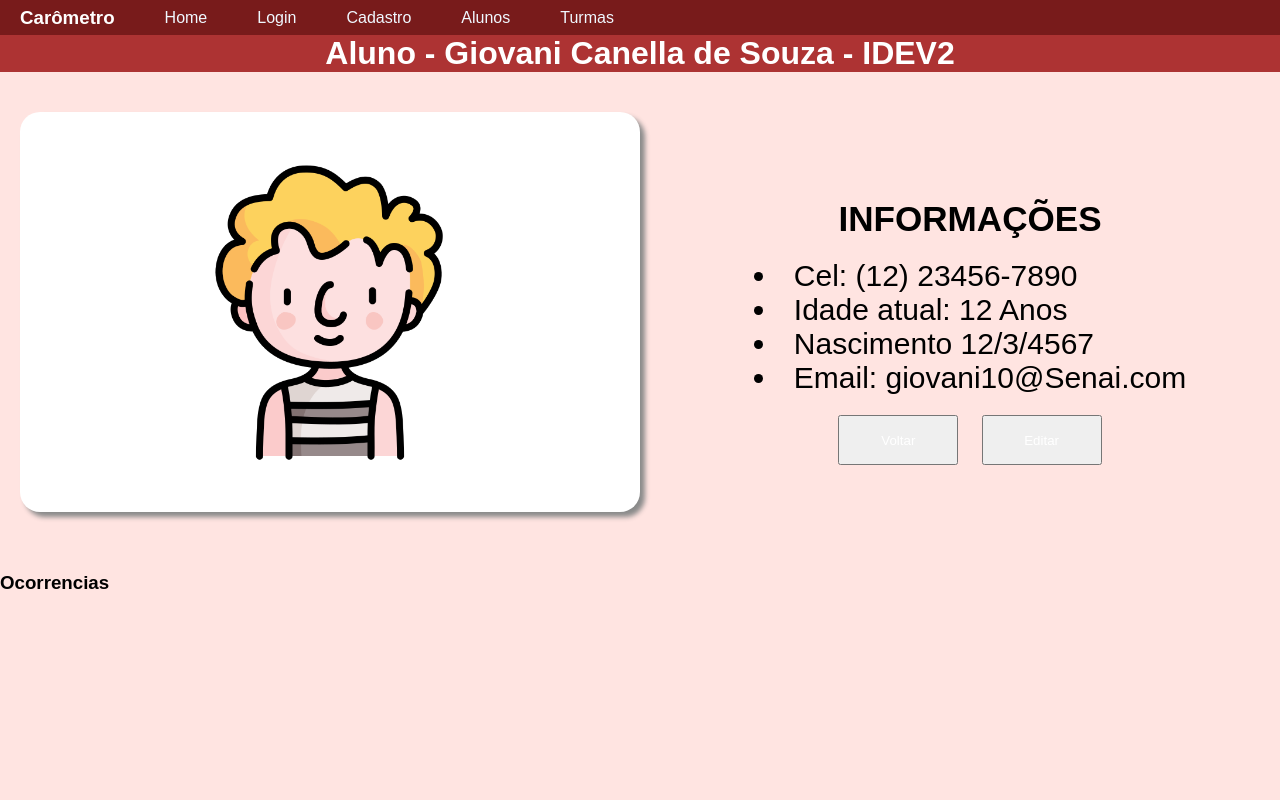
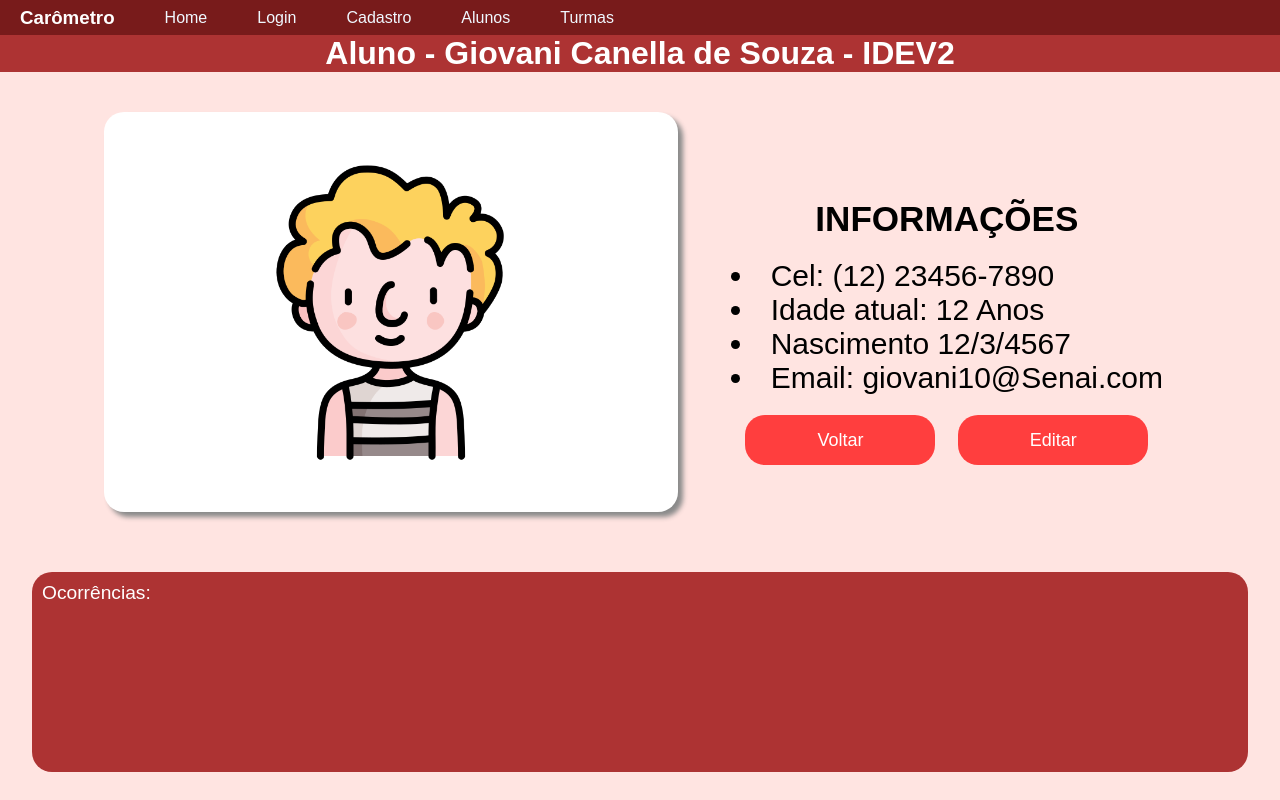
Before and after one commit to trevisaq/Carometro, a React (Vite) app: page /aluno1 in a window 1280 px wide. Built offline with nearby package versions, Linux system fonts and the light colour scheme.

Commit message:
outro commit foda

```diff
--- a/componentes/BarraInfo/barrainfo.jsx
+++ b/componentes/BarraInfo/barrainfo.jsx
@@ -1,11 +1,11 @@
-import "./barrainfo.css"
-export default function BarraInfo({img1, cssimg1, img2, cssimg2, img3, cssimg3, h1, cssh1, th3, cssth3}){
+import "./barrainfo.css" // Importa o css da barra de informações
+export default function BarraInfo({img1, cssimg1, img2, cssimg2, img3, cssimg3, th1, cssth1, th3, cssth3}){
     return(
         <div className="barrainfo">
             <img className={cssimg1} src={img1}></img>
+            <h1 className={cssth1}>{th1}</h1>
             <img className={cssimg2} src={img2}></img>
             <img className={cssimg3} src={img3}></img>
-            <h1 className={cssh1}>{h1}</h1>
             <h3 className={cssth3}>{th3}</h3>
         </div>
     )
--- a/componentes/Card/card.jsx
+++ b/componentes/Card/card.jsx
@@ -1,5 +1,5 @@
-import "./card.css"
-import { Link } from "react-router-dom"
+import { Link } from "react-router-dom" // Importa a biblioteca "Link" do react router dom
+import "./card.css" // Importa o css do card
 
 export default function Card({titulo, titulo2, informacao1, informacao2, informacao3, link1, link2, link3, cor, iconel}) {
     return(
--- a/componentes/CardAluno/card-a.jsx
+++ b/componentes/CardAluno/card-a.jsx
@@ -1,5 +1,5 @@
-import "./card-a.css"
-export default function CardAlunos({nome, icone}){
+import "./card-a.css" // Importa o css do card
+export default function CardAlunos({nome, icone}){ // Cria a função e define os parâmetros
     return(
         <div className="card-alunos">
             <img className="img-alunos" src={icone}></img>
--- a/componentes/Navbar/navbar.jsx
+++ b/componentes/Navbar/navbar.jsx
@@ -1,6 +1,6 @@
-import { Link } from "react-router-dom"
-import './navbar.css'
-export default function Navbar({titulo, text1, text2, text3, text4, text5, url1, url2, url3, url4, url5}) {
+import { Link } from "react-router-dom" // Importa a biblioteca "Link" do react router dom
+import './navbar.css' // Importa o css geral da navbar
+export default function Navbar({titulo, text1, text2, text3, text4, text5, url1, url2, url3, url4, url5}) { // Cria a função e define os parâmetros
     return(
         <div>
             <header className='header-navbar'>
--- a/src/assets/pages/Home.jsx
+++ b/src/assets/pages/Home.jsx
@@ -1,3 +1,4 @@
+// Importações - >
 import React from "react";
 import "../../App.jsx";
 import "./home.css";
@@ -36,11 +37,11 @@ export default function Home() {
       </div> */}
 
       <BarraInfo
-       img1="../src/img/IMAGETROLL.png"
+       img1={imagetroll}
        cssimg1="imagetroll"
-       img2="../src/img/SENAI.png"
+       img2={logosenai}
        cssimg2="logosenai-home"
-       img3="..src/img/PERFIL.png"
+       img3={iconhome}
        cssimg3="icon-home"/>
 
       <BarraInfo
--- a/src/assets/pages/aluno1.css
+++ b/src/assets/pages/aluno1.css
@@ -55,13 +55,39 @@
 .botoes-alunosindividuais{
     flex-direction: row;
     display: flex;
-    width: 50%;
+    width: 90%;
     justify-content: space-evenly;
 
 }
 
 .botao-aluno{
     height: 50px;
-    width: 120px;
+    width: 190px;
+    background-color: #FF3E3E;
+    font-size: large;
     color: white;
+    border: none;
+    border-radius: 20px;
 }
+
+.ocorrencias{
+    background-color: #AD3333;
+    height: 25vh;
+    width: 95vw;
+    border-radius: 20px;
+}
+
+.bege-aluno1{
+    display:flex;
+    justify-content: center;
+    align-items: center;
+    flex-direction: column;
+
+}
+
+.ocorrencias-texto{
+    color: white;
+    font-size: larger;
+    margin: 10px;
+
+}
--- a/src/assets/pages/aluno1.jsx
+++ b/src/assets/pages/aluno1.jsx
@@ -1,8 +1,6 @@
-
 import "./aluno1.css";
 import Navbar from "../../../componentes/Navbar/navbar";
 import BarraInfo from "../../../componentes/BarraInfo/barrainfo";
-import imagetroll from "../../img/IMAGETROLL.jpeg";
 
 export default function Aluno1(){
     return(
@@ -22,9 +20,8 @@ export default function Aluno1(){
                 url5=""
                 />
 
-                <div className="barrainfo">
-                    <h1>Aluno - Giovani Canella de Souza - IDEV2</h1>
-                </div>
+                <BarraInfo
+                th1="Aluno - Giovani Canella de Souza - IDEV2" />
 
 
 
@@ -48,7 +45,7 @@ export default function Aluno1(){
                         </div>
                     </div>
                     <div className="ocorrencias">
-                        <h3>Ocorrencias</h3>
+                        <p className="ocorrencias-texto">Ocorrências:</p>
                     </div>
                 </div>
             </div>
--- a/src/assets/pages/cadastro.jsx
+++ b/src/assets/pages/cadastro.jsx
@@ -1,6 +1,4 @@
-import React from 'react';
-import './cadastro.css'
-import '../../App.jsx';
+import './cadastro.css' // Importa o css da página "cadastro"
 
 function Cadastro() {
   return (
--- a/src/assets/pages/home.css
+++ b/src/assets/pages/home.css
@@ -23,6 +23,8 @@
 .logosenai-home{
     width: 25%;
     margin-top: 12px;
+    margin-left: 20%;
+    margin-right: 20%;
 }
 
 .icon-home{
--- a/src/assets/pages/idev2.css
+++ b/src/assets/pages/idev2.css
@@ -8,6 +8,11 @@
     color:white;
 }
 
+
+.titulo-idev{
+    margin-left: 20%;
+    margin-right: 20%;
+}
 
 .pai-alunos{
     height: 100%;
--- a/src/assets/pages/idev2.jsx
+++ b/src/assets/pages/idev2.jsx
@@ -3,6 +3,7 @@ import Navbar from "../../../componentes/Navbar/navbar";
 import IdevB from "../../img/IDEVB.png";
 import iconalunos from "../../img/PERFIL.png";
 import CardAlunos from "../../../componentes/CardAluno/card-a";
+import BarraInfo from "../../../componentes/BarraInfo/barrainfo";
 
 function Idev2() {
   return (
@@ -21,11 +22,20 @@ function Idev2() {
         url5=""
       />
 
-      <div className="vermelho-alunos">
+      {/* <div className="vermelho-alunos">
         <img className="logo-idev" src={IdevB} alt="" />
         <h1>Desenvolvimetos de sistemas 2023 - IDEV2</h1>
         <img className="icon-login" src={iconalunos}></img>
-      </div>
+      </div> */}
+
+      <BarraInfo
+      img1={IdevB}
+      cssimg1="logo-idev"
+      th1="Desenvolvimento de sistemas 2023 - IDEV2"
+      cssth1="titulo-idev"
+      img2={iconalunos}
+      cssimg2="icon-login"
+      />
 
       <div className="bege-alunos">
         <div className="cards-alunos">
```
